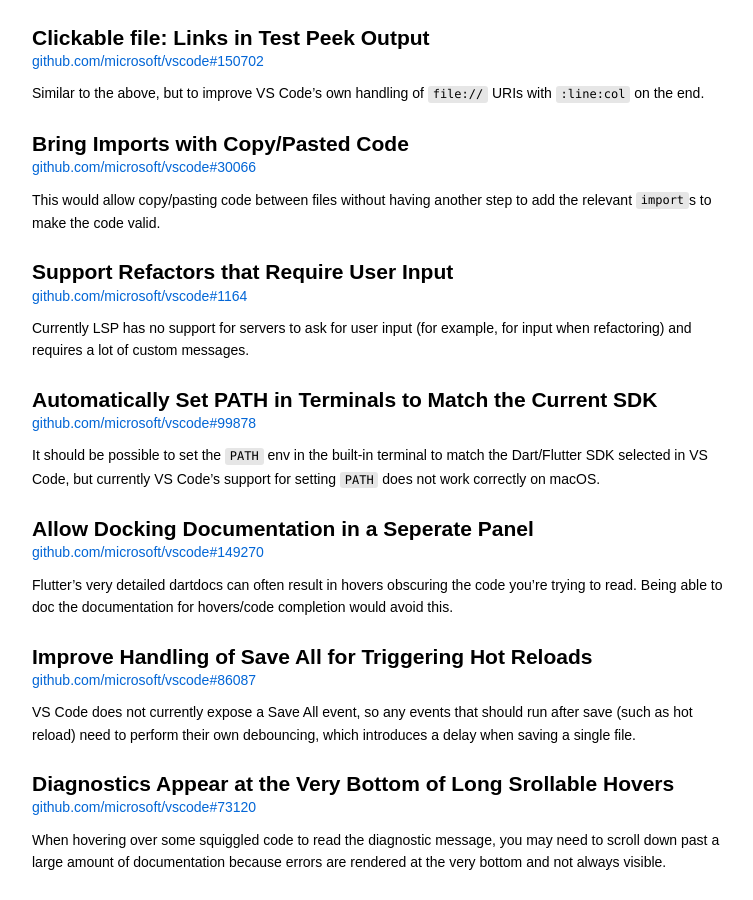
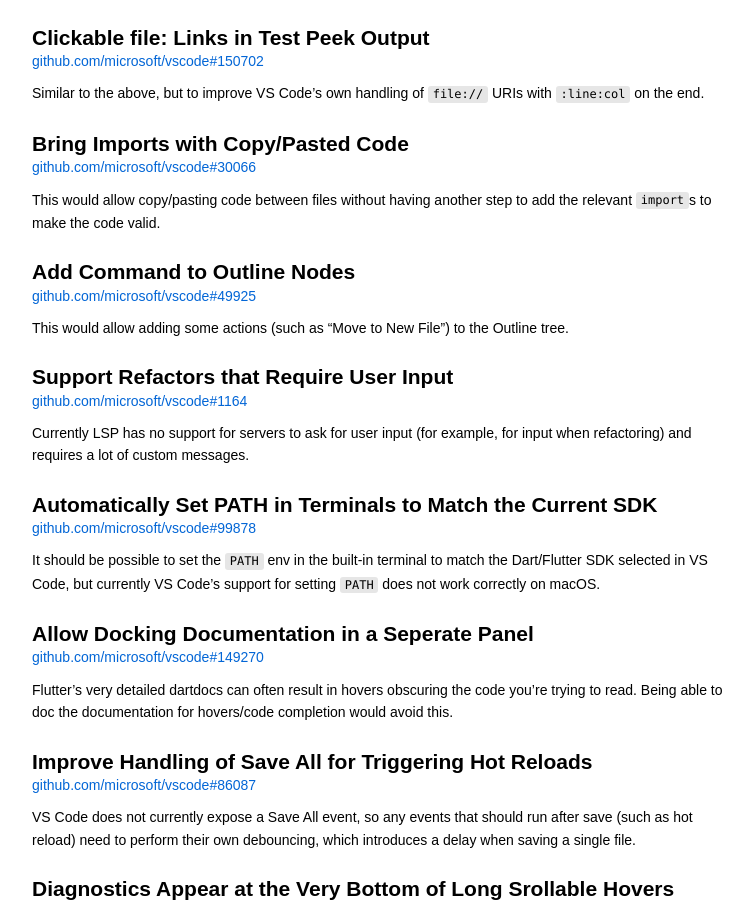
Before and after one commit to Dart-Code/Website, a Jekyll site: the page built from upstream-issues.md, in a window 1280 px wide and 900 px high, scrolled down 569 px. Shown: the whole window, without its empty margins (328-1081 px from the left). Built offline with Jekyll 4.4.1, drawn with Linux system fonts in a browser that asks for light colours.

Commit message:
Add additional issue

```diff
--- a/upstream-issues.md
+++ b/upstream-issues.md
@@ -27,6 +27,12 @@
 [github.com/microsoft/vscode#30066](https://github.com/microsoft/vscode/issues/30066)
 
 This would allow copy/pasting code between files without having another step to add the relevant `import`s to make the code valid.
+
+
+## Add Command to Outline Nodes
+[github.com/microsoft/vscode#49925](https://github.com/microsoft/vscode/issues/49925)
+
+This would allow adding some actions (such as "Move to New File") to the Outline tree.
 
 
 ## Support Refactors that Require User Input
```
